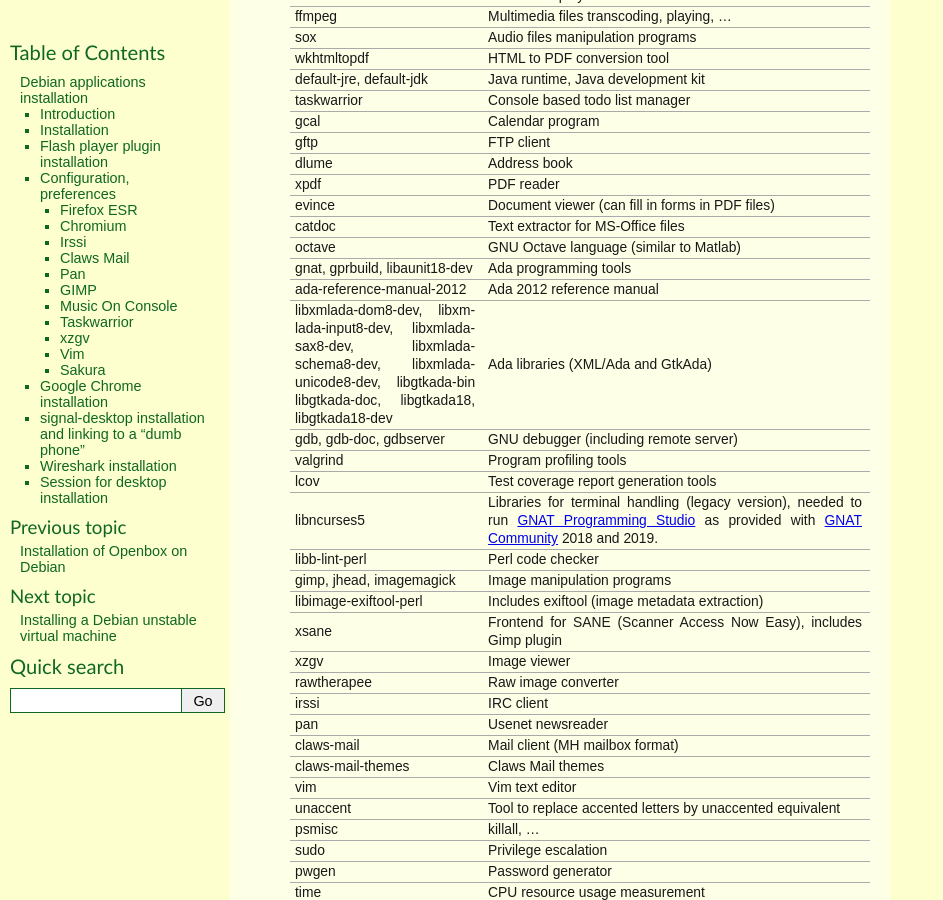
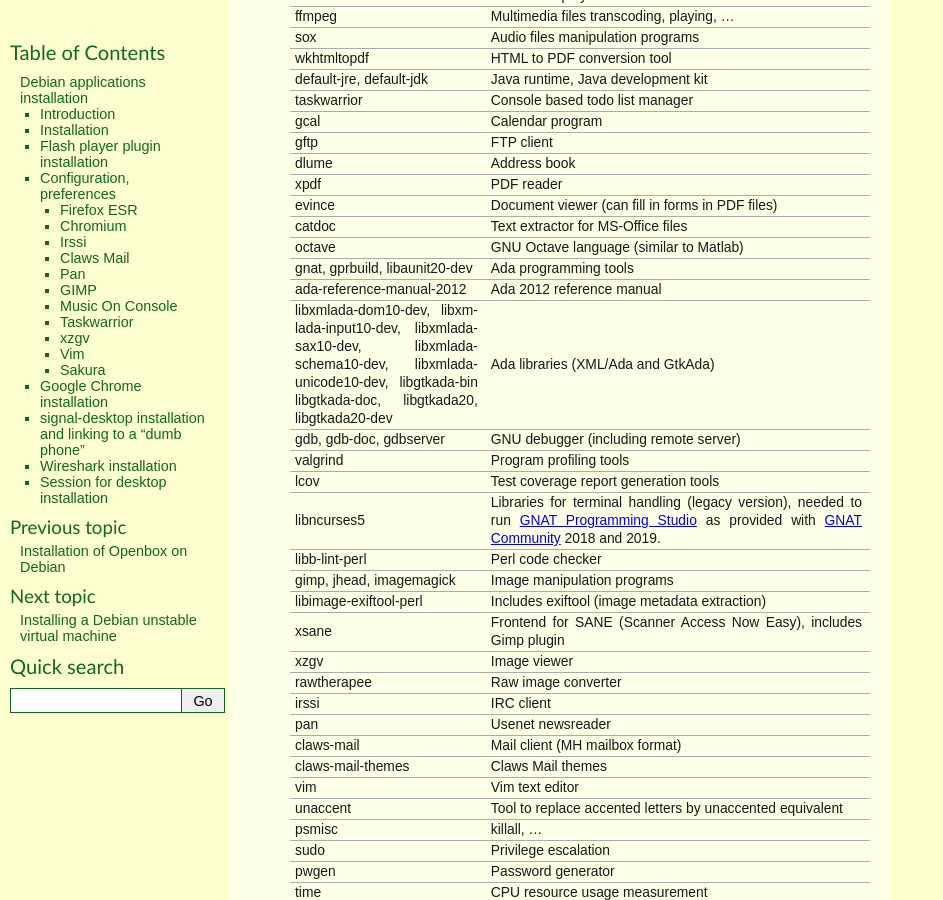
Before and after one commit to thierr26/thierr26_personal_notes_sphinx_sources, a Sphinx documentation site: the page built from source/debian_apps_install.rst, in a window 1280 px wide and 900 px high, scrolled down 2336 px. Shown: the whole window, without its empty margins (0-943 px from the left). Built offline with Sphinx 7.4.7, drawn with Linux system fonts in a browser that asks for light colours; some of the changed text lies outside the part shown.

Commit message:
Update Ada related tools Debian packages versions

```diff
--- a/source/debian_apps_install.rst
+++ b/source/debian_apps_install.rst
@@ -59,11 +59,11 @@ Installation
       evince \
       catdoc \
       octave \
-      gnat gprbuild libaunit18-dev \
+      gnat gprbuild libaunit20-dev \
       ada-reference-manual-2012 \
-      libxmlada-dom8-dev libxmlada-input8-dev libxmlada-sax8-dev \
-      libxmlada-schema8-dev libxmlada-unicode8-dev \
-      libgtkada-bin libgtkada-doc libgtkada18 libgtkada18-dev \
+      libxmlada-dom10-dev libxmlada-input10-dev libxmlada-sax10-dev \
+      libxmlada-schema10-dev libxmlada-unicode10-dev \
+      libgtkada-bin libgtkada-doc libgtkada20 libgtkada20-dev \
       gdb gdb-doc gdbserver \
       valgrind \
       lcov \
@@ -162,13 +162,13 @@ Installation
     - Text extractor for MS-Office files
   * - octave
     - GNU Octave language (similar to Matlab)
-  * - gnat, gprbuild, libaunit18-dev
+  * - gnat, gprbuild, libaunit20-dev
     - Ada programming tools
   * - ada-reference-manual-2012
     - Ada 2012 reference manual
-  * - libxmlada-dom8-dev, libxmlada-input8-dev, libxmlada-sax8-dev,
-      libxmlada-schema8-dev, libxmlada-unicode8-dev,
-      libgtkada-bin libgtkada-doc, libgtkada18, libgtkada18-dev
+  * - libxmlada-dom10-dev, libxmlada-input10-dev, libxmlada-sax10-dev,
+      libxmlada-schema10-dev, libxmlada-unicode10-dev,
+      libgtkada-bin libgtkada-doc, libgtkada20, libgtkada20-dev
     - Ada libraries (XML/Ada and GtkAda)
   * - gdb, gdb-doc, gdbserver
     - GNU debugger (including remote server)
```
